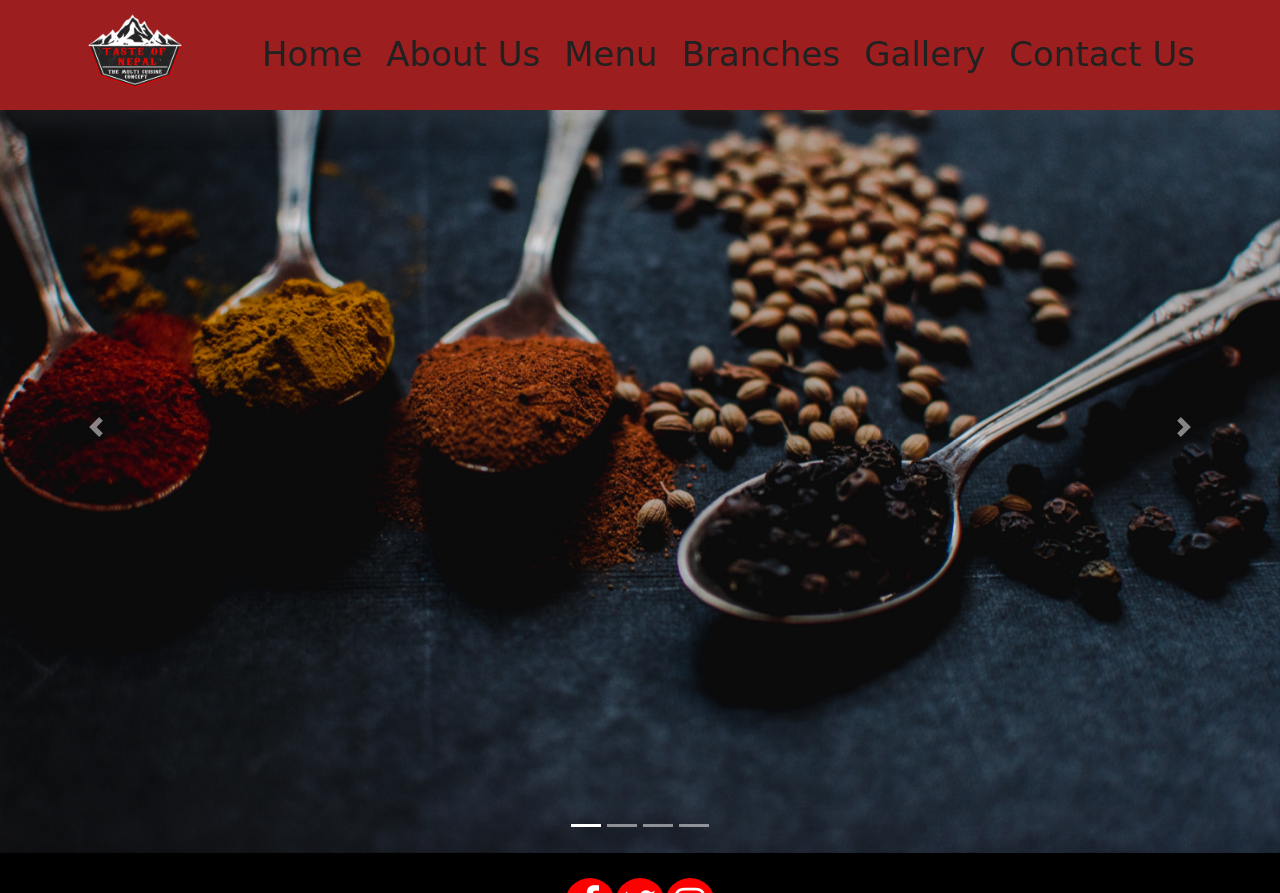
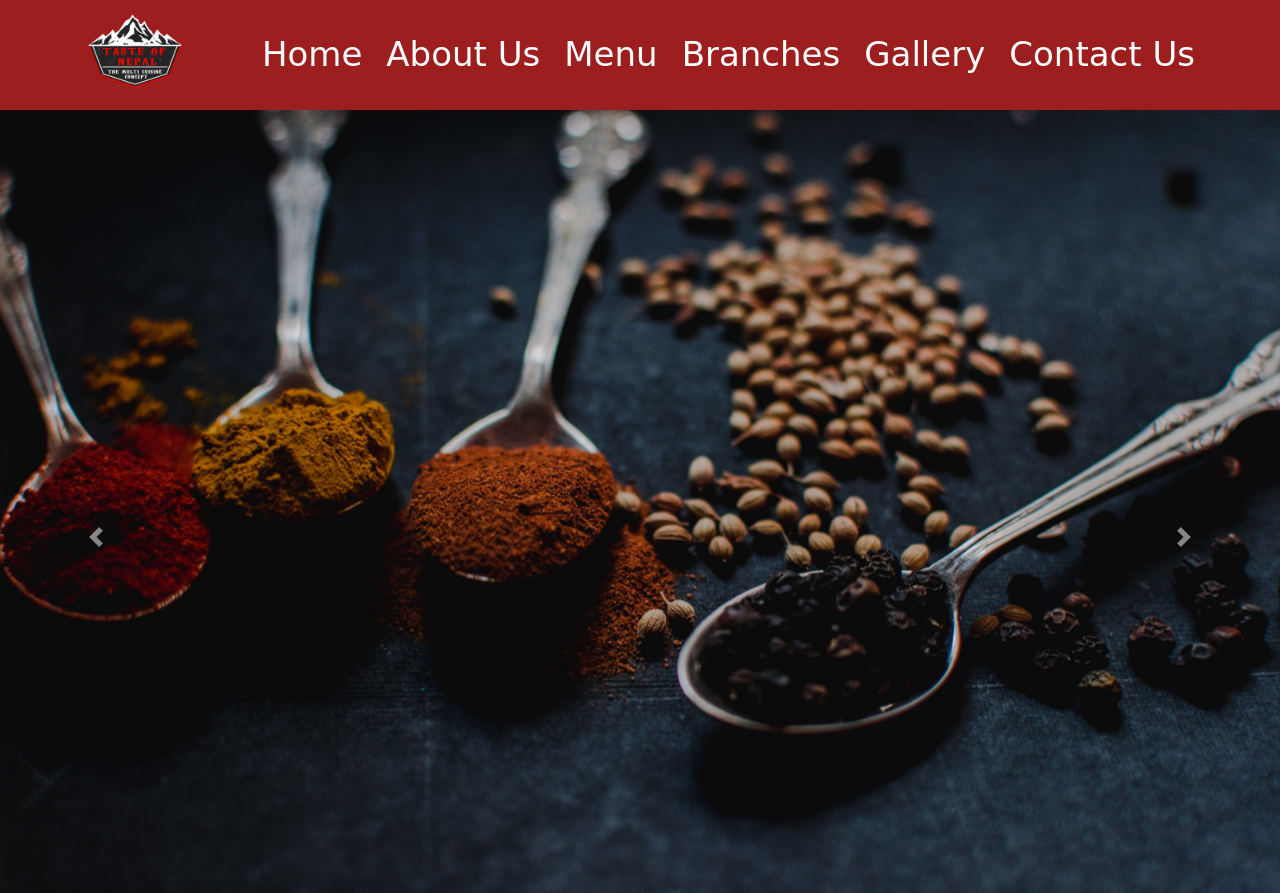
Before and after one commit to jjeevanjyoti/tasteofnepal, a PHP site: page / in a window 1280 px wide. Shown: the top 893 px of the page. Run offline with PHP 8.4, Linux system fonts and the light colour scheme; some web fonts are replaced.

Commit message:
added new changes to page

```diff
--- a/src/css/index.css
+++ b/src/css/index.css
@@ -31,7 +31,6 @@
 	transition : all 0.3s ease-out;
 }
 .navigation-wrap{
-	position: fixed;
   width: 100%;
 	top: 0;
 	left: 0;
@@ -91,7 +90,7 @@
 	border-color: transparent;
 }
 .nav-link{
-	color: #212121 !important;
+	color: #fff !important;
 	font-weight: 500;
     transition: all 200ms linear;
 }
```
